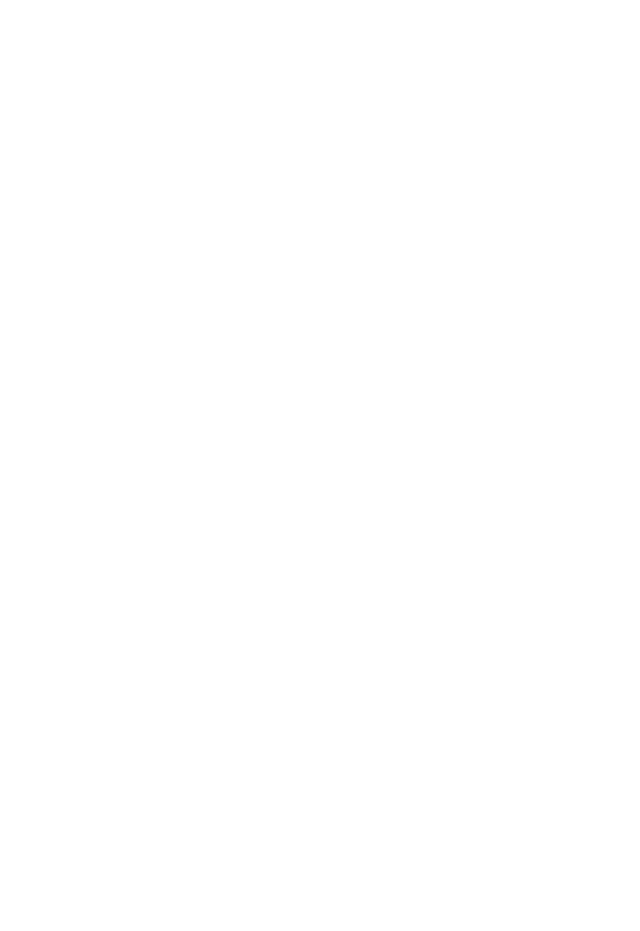
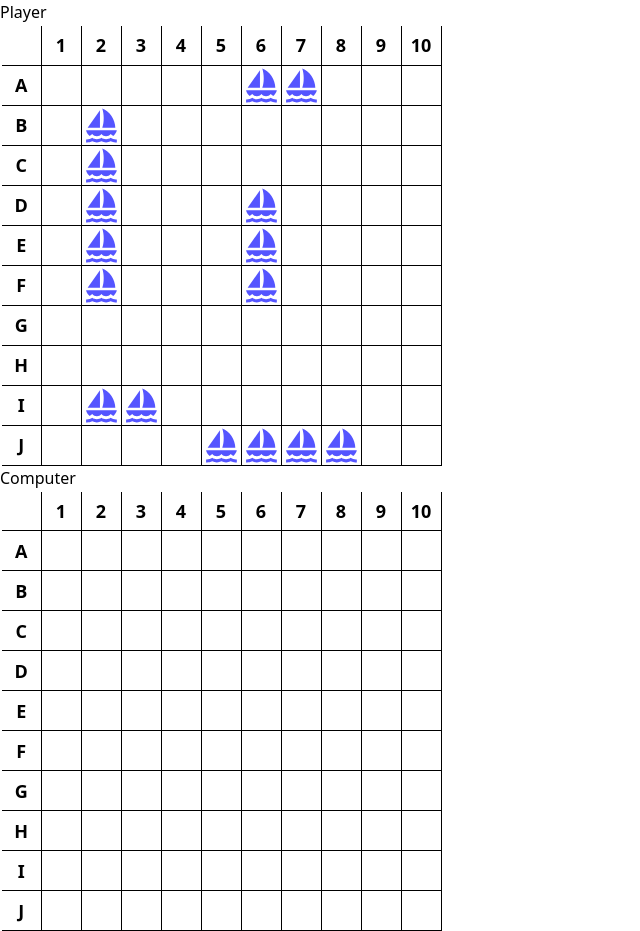
Before and after one commit to Kweebac/battleship, a React (Vite) app: page / in a window 1280 px wide. Shown: the whole page, without its empty margins (0-640 px from the left). Before the commit the page ends 800 px from the top, so only its background shows below. Built offline with nearby package versions, Linux system fonts and the light colour scheme.

Commit message:
Added boards and attack function

```diff
--- a/src/App.tsx
+++ b/src/App.tsx
@@ -1,3 +1,41 @@
+import { useState } from "react";
+import PlayerBoard from "./components/PlayerBoard";
+import ComputerBoard from "./components/ComputerBoard";
+
 export default function App() {
-  return;
+  const [player, setPlayer] = useState([
+    ["", "", "", "", "", "ship", "ship", "", "", ""],
+    ["", "ship", "", "", "", "", "", "", "", ""],
+    ["", "ship", "", "", "", "", "", "", "", ""],
+    ["", "ship", "", "", "", "ship", "", "", "", ""],
+    ["", "ship", "", "", "", "ship", "", "", "", ""],
+    ["", "ship", "", "", "", "ship", "", "", "", ""],
+    ["", "", "", "", "", "", "", "", "", ""],
+    ["", "", "", "", "", "", "", "", "", ""],
+    ["", "ship", "ship", "", "", "", "", "", "", ""],
+    ["", "", "", "", "ship", "ship", "ship", "ship", "", ""],
+  ]);
+  const [computer, setComputer] = useState([
+    ["", "", "", "", "", "ship", "ship", "", "", ""],
+    ["", "ship", "", "", "", "", "", "", "", ""],
+    ["", "ship", "", "", "", "", "", "", "", ""],
+    ["", "ship", "", "", "", "ship", "", "", "", ""],
+    ["", "ship", "", "", "", "ship", "", "", "", ""],
+    ["", "ship", "", "", "", "ship", "", "", "", ""],
+    ["", "", "", "", "", "", "", "", "", ""],
+    ["", "", "", "", "", "", "", "", "", ""],
+    ["", "ship", "ship", "", "", "", "", "", "", ""],
+    ["", "", "", "", "ship", "ship", "ship", "ship", "", ""],
+  ]);
+
+  return (
+    <main className="grid h-screen place-content-center gap-8 md:grid-flow-col md:gap-[5rem] lg:gap-[7.5rem] xl:gap-[10rem] 2xl:gap-[12.5rem]">
+      <PlayerBoard player={player} />
+      <ComputerBoard
+        setPlayer={setPlayer}
+        computer={computer}
+        setComputer={setComputer}
+      />
+    </main>
+  );
 }
--- /dev/null
+++ b/src/components/ComputerBoard.tsx
@@ -0,0 +1,119 @@
+import { useCallback } from "react";
+
+type ComputerBoardProps = {
+  setPlayer: React.Dispatch<React.SetStateAction<string[][]>>;
+  computer: string[][];
+  setComputer: React.Dispatch<React.SetStateAction<string[][]>>;
+};
+
+export default function ComputerBoard({
+  setPlayer,
+  computer,
+  setComputer,
+}: ComputerBoardProps) {
+  const attack = useCallback(
+    (row: number, col: number, cell: string) => {
+      if (cell === "hit" || cell === "miss") return;
+
+      const computerCopy = JSON.parse(JSON.stringify(computer));
+      computerCopy[row][col] = cell === "ship" ? "hit" : "miss";
+
+      setComputer?.(computerCopy);
+
+      console.log("computers turn");
+    },
+    [computer, setComputer],
+  );
+
+  const populateRow = useCallback(
+    (row: number) => {
+      return computer[row].map((cell, col) => {
+        if (cell === "hit")
+          return (
+            <td onClick={() => attack(row, col, cell)} key={col}>
+              <svg
+                fill="red"
+                xmlns="http://www.w3.org/2000/svg"
+                viewBox="0 0 24 24"
+              >
+                <path d="M20.96 21C19.9 21 18.9 20.74 17.96 20.24C16.12 21.24 13.81 21.24 11.97 20.24C10.13 21.24 7.82 21.24 6 20.24C4.77 20.93 3.36 21.04 2 21V19C3.41 19.04 4.77 18.89 6 18C7.74 19.24 10.21 19.24 11.97 18C13.74 19.24 16.2 19.24 17.96 18C19.17 18.89 20.54 19.04 21.94 19V21H20.96M22 3.5L7.11 5.96L13.11 12.17L22 3.5M10.81 16.36L11.97 15.54L13.12 16.36C13.65 16.72 14.3 16.93 14.97 16.93C15.12 16.93 15.28 16.91 15.43 16.89L5.2 6.31C4.29 7.65 3.9 9.32 4 10.92L9.74 16.83C10.13 16.74 10.5 16.58 10.81 16.36Z" />
+              </svg>
+            </td>
+          );
+        else if (cell === "miss")
+          return (
+            <td onClick={() => attack(row, col, cell)} key={col}>
+              <svg xmlns="http://www.w3.org/2000/svg" viewBox="0 0 24 24">
+                <path d="M12,10A2,2 0 0,0 10,12C10,13.11 10.9,14 12,14C13.11,14 14,13.11 14,12A2,2 0 0,0 12,10Z" />
+              </svg>
+            </td>
+          );
+        else return <td onClick={() => attack(row, col, cell)} key={col}></td>;
+      });
+    },
+    [computer, attack],
+  );
+
+  return (
+    <section className="grid w-max justify-items-center gap-4">
+      <h1 className="text-3xl font-semibold">Computer</h1>
+      <table className={"computer"}>
+        <tbody>
+          <tr>
+            <th></th>
+            <th>1</th>
+            <th>2</th>
+            <th>3</th>
+            <th>4</th>
+            <th>5</th>
+            <th>6</th>
+            <th>7</th>
+            <th>8</th>
+            <th>9</th>
+            <th>10</th>
+          </tr>
+          <tr>
+            <th>A</th>
+            {populateRow(0)}
+          </tr>
+          <tr>
+            <th>B</th>
+            {populateRow(1)}
+          </tr>
+          <tr>
+            <th>C</th>
+            {populateRow(2)}
+          </tr>
+          <tr>
+            <th>D</th>
+            {populateRow(3)}
+          </tr>
+          <tr>
+            <th>E</th>
+            {populateRow(4)}
+          </tr>
+          <tr>
+            <th>F</th>
+            {populateRow(5)}
+          </tr>
+          <tr>
+            <th>G</th>
+            {populateRow(6)}
+          </tr>
+          <tr>
+            <th>H</th>
+            {populateRow(7)}
+          </tr>
+          <tr>
+            <th>I</th>
+            {populateRow(8)}
+          </tr>
+          <tr>
+            <th>J</th>
+            {populateRow(9)}
+          </tr>
+        </tbody>
+      </table>
+    </section>
+  );
+}
--- /dev/null
+++ b/src/components/PlayerBoard.tsx
@@ -0,0 +1,111 @@
+import { useCallback } from "react";
+
+type PlayerBoardProps = {
+  player: string[][];
+};
+
+export default function PlayerBoard({ player }: PlayerBoardProps) {
+  const populateRow = useCallback(
+    (row: number) => {
+      return player[row].map((cell, col) => {
+        if (cell === "ship")
+          return (
+            <td key={col}>
+              <svg
+                fill="#5555FF"
+                xmlns="http://www.w3.org/2000/svg"
+                viewBox="0 0 24 24"
+              >
+                <path d="M3 13.5L11 2.03V13.5H3M12.5 13.5C13.85 9.75 13.67 4.71 12.5 1C17.26 2.54 20.9 8.4 20.96 13.5H12.5M21.1 17.08C20.69 17.72 20.21 18.27 19.65 18.74C19 18.45 18.42 18 17.96 17.5C16.47 19.43 13.46 19.43 11.97 17.5C10.5 19.43 7.47 19.43 6 17.5C5.5 18 4.95 18.45 4.3 18.74C3.16 17.8 2.3 16.46 2 15H21.94C21.78 15.75 21.5 16.44 21.1 17.08M20.96 23C19.9 23 18.9 22.75 17.96 22.25C16.12 23.25 13.81 23.25 11.97 22.25C10.13 23.25 7.82 23.25 6 22.25C4.77 22.94 3.36 23.05 2 23V21C3.41 21.05 4.77 20.9 6 20C7.74 21.25 10.21 21.25 11.97 20C13.74 21.25 16.2 21.25 17.96 20C19.17 20.9 20.54 21.05 21.94 21V23H20.96Z" />
+              </svg>
+            </td>
+          );
+        else if (cell === "hit")
+          return (
+            <td key={col}>
+              <svg
+                fill="red"
+                xmlns="http://www.w3.org/2000/svg"
+                viewBox="0 0 24 24"
+              >
+                <path d="M20.96 21C19.9 21 18.9 20.74 17.96 20.24C16.12 21.24 13.81 21.24 11.97 20.24C10.13 21.24 7.82 21.24 6 20.24C4.77 20.93 3.36 21.04 2 21V19C3.41 19.04 4.77 18.89 6 18C7.74 19.24 10.21 19.24 11.97 18C13.74 19.24 16.2 19.24 17.96 18C19.17 18.89 20.54 19.04 21.94 19V21H20.96M22 3.5L7.11 5.96L13.11 12.17L22 3.5M10.81 16.36L11.97 15.54L13.12 16.36C13.65 16.72 14.3 16.93 14.97 16.93C15.12 16.93 15.28 16.91 15.43 16.89L5.2 6.31C4.29 7.65 3.9 9.32 4 10.92L9.74 16.83C10.13 16.74 10.5 16.58 10.81 16.36Z" />
+              </svg>
+            </td>
+          );
+        else if (cell === "miss")
+          return (
+            <td key={col}>
+              <svg xmlns="http://www.w3.org/2000/svg" viewBox="0 0 24 24">
+                <path d="M12,10A2,2 0 0,0 10,12C10,13.11 10.9,14 12,14C13.11,14 14,13.11 14,12A2,2 0 0,0 12,10Z" />
+              </svg>
+            </td>
+          );
+        else return <td key={col}></td>;
+      });
+    },
+    [player],
+  );
+
+  return (
+    <section className="grid w-max justify-items-center gap-4">
+      <h1 className="text-3xl font-semibold">Player</h1>
+      <table>
+        <tbody>
+          <tr>
+            <th></th>
+            <th>1</th>
+            <th>2</th>
+            <th>3</th>
+            <th>4</th>
+            <th>5</th>
+            <th>6</th>
+            <th>7</th>
+            <th>8</th>
+            <th>9</th>
+            <th>10</th>
+          </tr>
+          <tr>
+            <th>A</th>
+            {populateRow(0)}
+          </tr>
+          <tr>
+            <th>B</th>
+            {populateRow(1)}
+          </tr>
+          <tr>
+            <th>C</th>
+            {populateRow(2)}
+          </tr>
+          <tr>
+            <th>D</th>
+            {populateRow(3)}
+          </tr>
+          <tr>
+            <th>E</th>
+            {populateRow(4)}
+          </tr>
+          <tr>
+            <th>F</th>
+            {populateRow(5)}
+          </tr>
+          <tr>
+            <th>G</th>
+            {populateRow(6)}
+          </tr>
+          <tr>
+            <th>H</th>
+            {populateRow(7)}
+          </tr>
+          <tr>
+            <th>I</th>
+            {populateRow(8)}
+          </tr>
+          <tr>
+            <th>J</th>
+            {populateRow(9)}
+          </tr>
+        </tbody>
+      </table>
+    </section>
+  );
+}
--- a/src/index.css
+++ b/src/index.css
@@ -1,3 +1,19 @@
 @tailwind base;
 @tailwind components;
 @tailwind utilities;
+
+@layer components {
+  table {
+    @apply border-l-2 border-t-2 border-white;
+  }
+  table th {
+    @apply h-[1.85rem] w-[1.85rem] border border-black font-semibold lg:h-[2.2rem] lg:w-[2.2rem] xl:h-[2.5rem] xl:w-[2.5rem] xl:text-lg 2xl:h-[2.8rem] 2xl:w-[2.8rem];
+  }
+  table td {
+    @apply h-[1.85rem] w-[1.85rem] border border-black;
+  }
+
+  table.computer td {
+    @apply cursor-pointer;
+  }
+}
```
